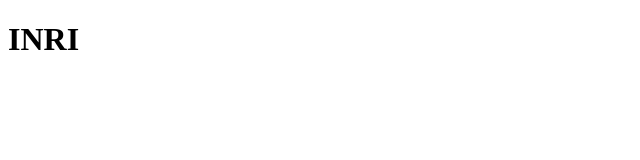
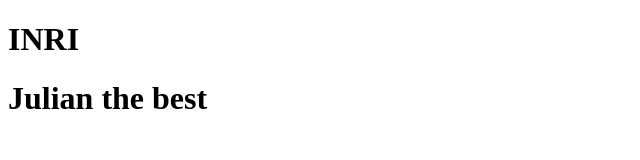
Before and after one commit to INRIAS/PracticaGit, a plain HTML site: page html.html in a window 1280 px wide. Shown: the whole page, without its empty margins (0-640 px from the left). Drawn offline with Linux system fonts and the light colour scheme.

Commit message:
Commit de Julian the best

```diff
--- a/html.html
+++ b/html.html
@@ -8,5 +8,6 @@
 </head>
 <body>
     <h1>INRI</h1>
+    <h1>Julian the best</h1>
 </body>
 </html>
```
